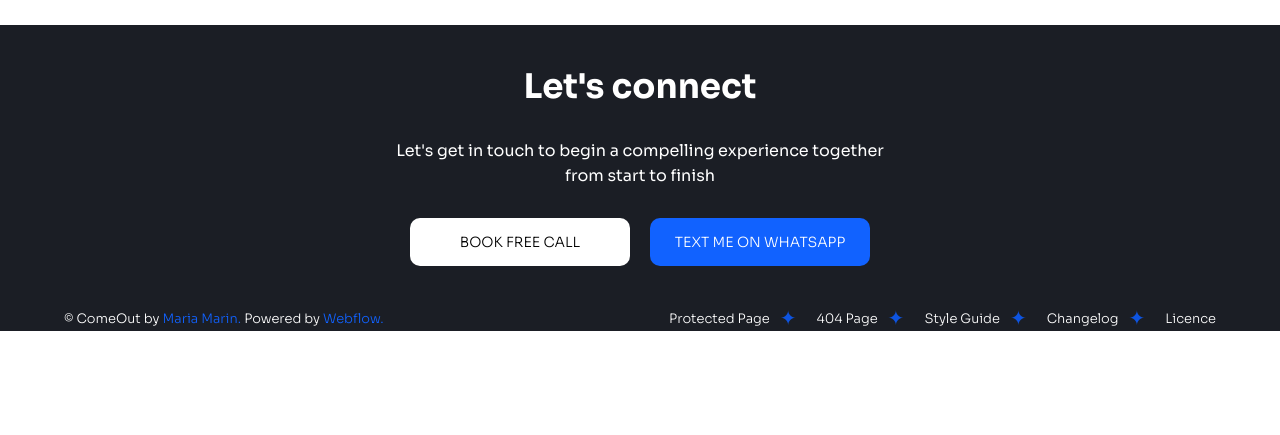
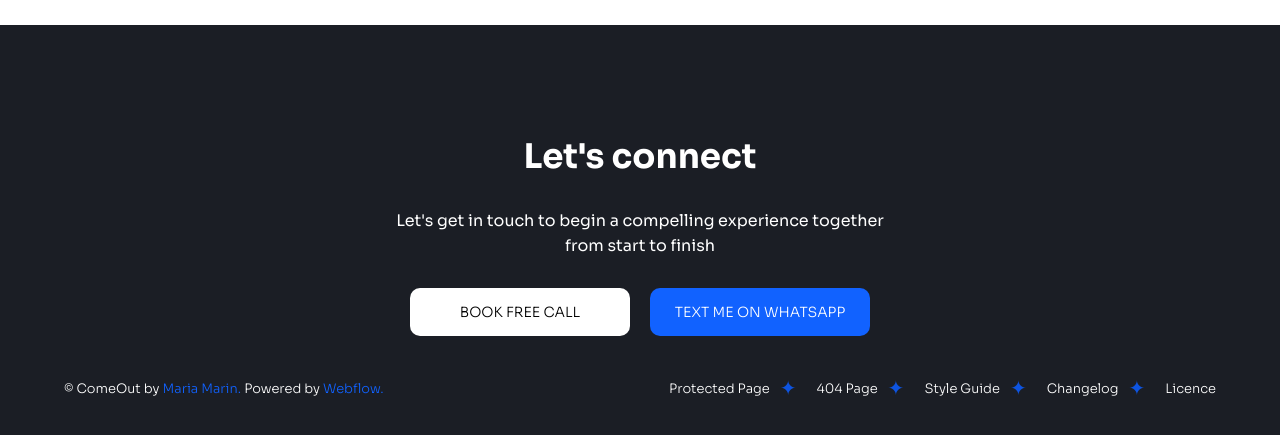
Before and after one commit to atharvabaodhankar/ComeOut, a plain HTML site: page index.html in a window 1280 px wide. Shown: the part 3954-4389 px from the top of the page. Before the commit the page ends 4285 px from the top, so only its background shows below. Drawn offline with Linux system fonts and the light colour scheme.

Commit message:
Update style.css

```diff
--- a/style.css
+++ b/style.css
@@ -536,6 +536,7 @@ nav ul li a:hover {
     align-items: center;
     justify-content: center;
     flex-direction: column;
+    padding:70px 0;
 }
 .connect h1{
     font-size:3.4rem ;
```
